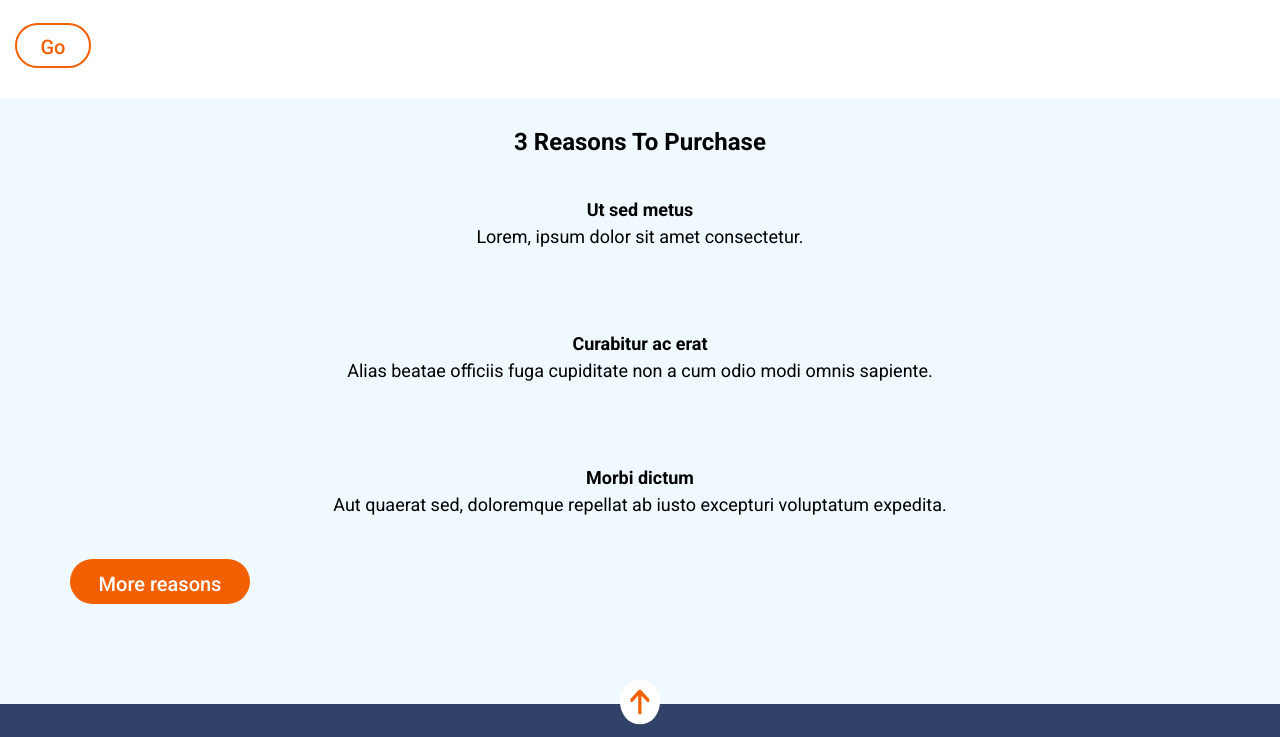
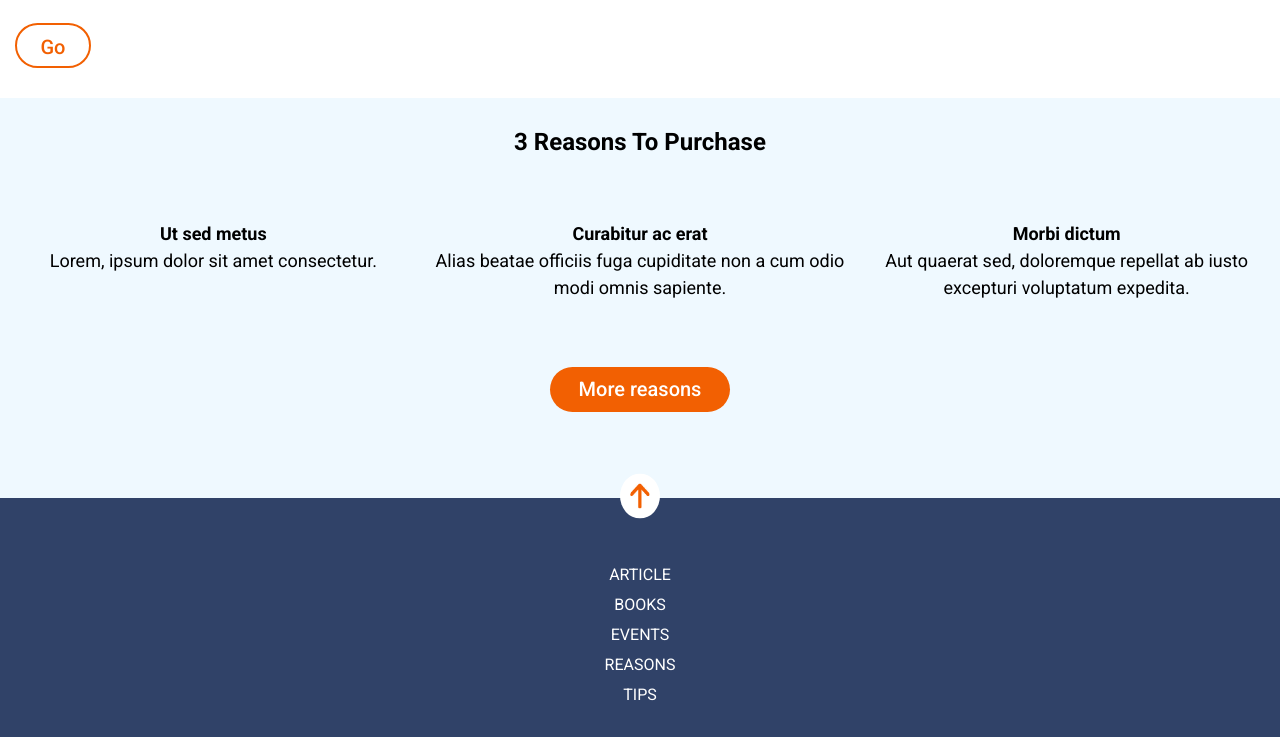
Before and after one commit to Adalab/modulo-1-evaluacion-final-Guillotdiana, a website built with Vite: page src/index.html in a window 1280 px wide. Shown: the part 937-1674 px from the top of the page. Built offline with nearby package versions, Linux system fonts and the light colour scheme.

Commit message:
responsive

```diff
--- a/src/partials/main.html
+++ b/src/partials/main.html
@@ -36,15 +36,19 @@
             <h4>Morbi dictum</h4>
             <p>Aut quaerat sed, doloremque repellat ab iusto excepturi voluptatum
             expedita.</p>
-            <a class="reason-button" href="">More reasons</a>
 
         </article>
-        <section class="reason_box">
-            <a href="#">
-                <img class="reason_box-img" src="/images/Copia-de-ico-arrow-_1_.jpg" alt="">
-            </a>
-        </section>
 
+        <div class="reason-container">
+            <a class="reason-button" href="">More reasons</a>
+        </div>
+
+
+    </section>
+    <section class="reason_box">
+        <a href="#">
+            <img class="reason_box-img" src="/images/Copia-de-ico-arrow-_1_.jpg" alt="">
+        </a>
     </section>
 
 
--- a/src/scss/layout/_footer.scss
+++ b/src/scss/layout/_footer.scss
@@ -17,6 +17,11 @@
     padding: 42px 15px 36px;
     gap: 30px;
 
+    @media screen and (width > 767px) {
+        display: flex;
+        flex-wrap: wrap;
+    }
+
     &_ul {
         list-style: none;
 
--- a/src/scss/layout/_page.scss
+++ b/src/scss/layout/_page.scss
@@ -52,6 +52,7 @@
     font-family: $font-main;
     padding: 45px 15px 30px;
 
+
     &-title {
         color: $azulcla;
     }
@@ -94,19 +95,50 @@
     background-color: $back;
     position: relative;
     margin: 0;
+    display: grid;
+    grid-template-columns: 1fr;justify-items: center;
+
+    @media screen and (width > 767px){
+        height: 50vh;
+        display: grid;
+        grid-template-columns: 1fr 1fr 1fr;
+        text-align:justify;
+
+
+
+    }
     &-title{
         font-size: 24px;
         text-align: center;
         padding-top: 30px;
+        @media screen and (width > 767px) {
+            grid-column: 1/4 ;
+            font-size: 24px;
+
+        }
     }
     &_article{
         padding: 40px 70px;
         text-align: center;
         line-height: 1.5;
         font-size: 18px;
+        @media screen and (width > 767px) {
+            padding: 0;
+            padding-top: 38px;
+
+
+        }
 
     }
 
+    &-container{
+        @media screen and (width > 767px) {
+            grid-column: 2/3;
+
+
+        }
+
+    }
 
     &-button{
         text-decoration: none;
```
